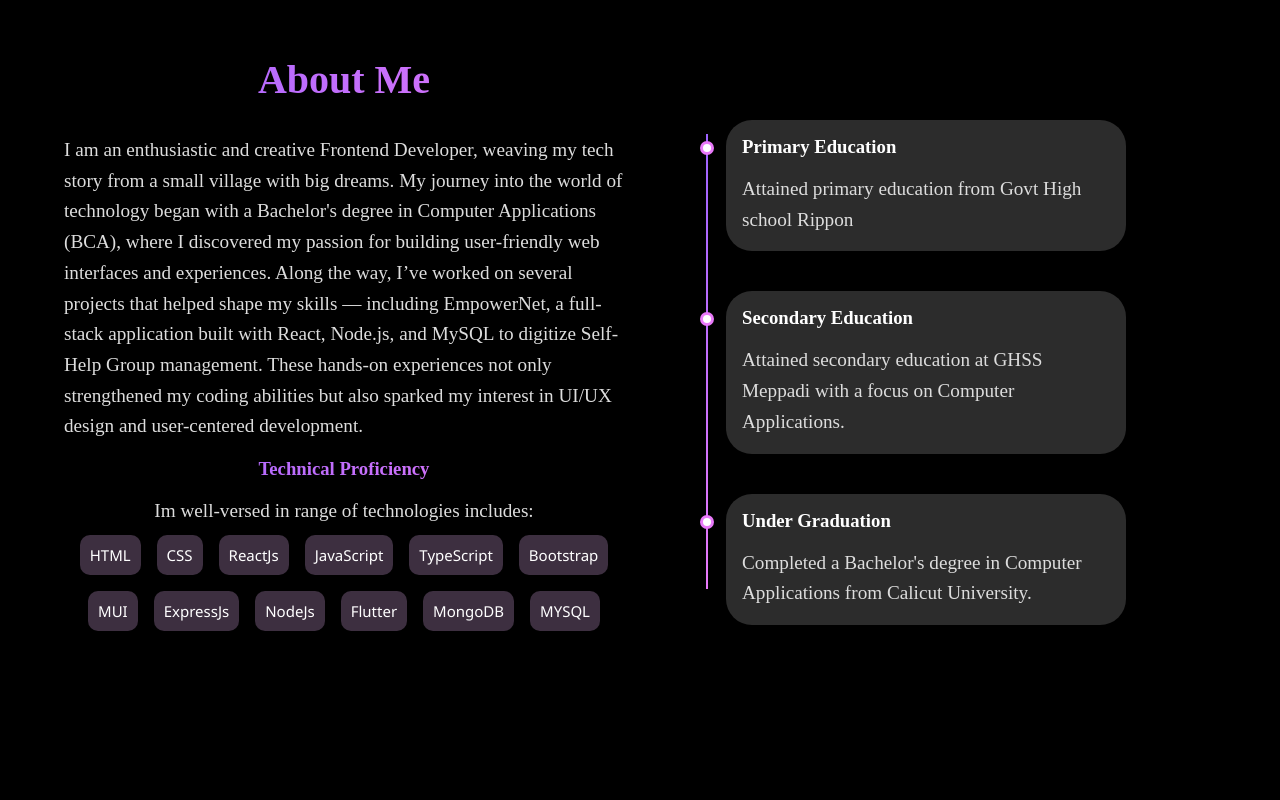
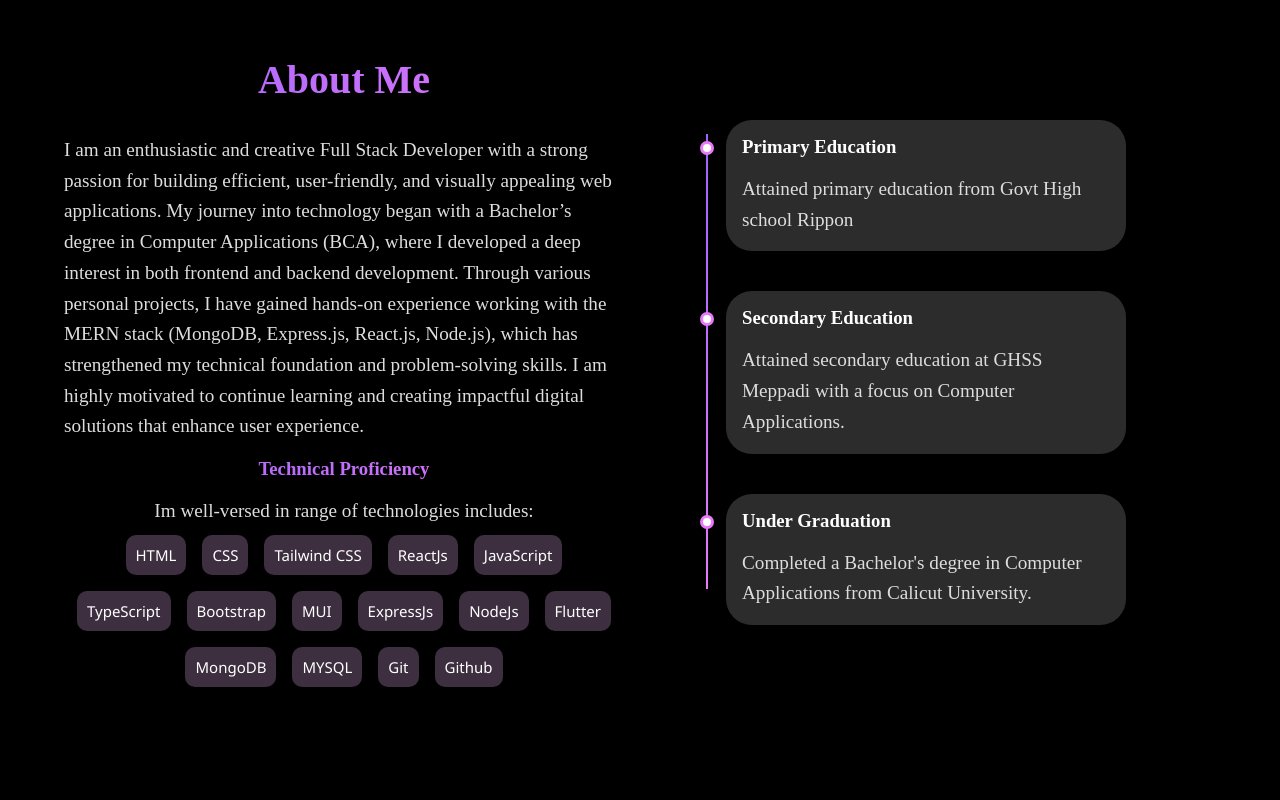
Before and after one commit to lubnafebin/portfolio, a React (Vite) app: page / in a window 1280 px wide. Shown: the part 840-1640 px from the top of the page. Built offline with nearby package versions, Linux system fonts and the light colour scheme.

Commit message:
updated about section and project description

```diff
--- a/src/pages/About.jsx
+++ b/src/pages/About.jsx
@@ -4,22 +4,21 @@ export default function About() {
       <div className="about-left">
         <h2>About Me</h2>
         <p>
-          I am an enthusiastic and creative Frontend Developer, weaving my tech
-          story from a small village with big dreams. My journey into the world
-          of technology began with a Bachelor's degree in Computer Applications
-          (BCA), where I discovered my passion for building user-friendly web
-          interfaces and experiences. Along the way, I’ve worked on several
-          projects that helped shape my skills — including EmpowerNet, a
-          full-stack application built with React, Node.js, and MySQL to
-          digitize Self-Help Group management. These hands-on experiences not
-          only strengthened my coding abilities but also sparked my interest in
-          UI/UX design and user-centered development.
+          I am an enthusiastic and creative Full Stack Developer with a strong passion
+          for building efficient, user-friendly, and visually appealing web applications.
+          My journey into technology began with a Bachelor’s degree in Computer Applications (BCA),
+          where I developed a deep interest in both frontend and backend development.
+          Through various personal projects, I have gained hands-on experience working with the
+          MERN stack (MongoDB, Express.js, React.js, Node.js), which has strengthened my technical
+          foundation and problem-solving skills. I am highly motivated to continue learning
+          and creating impactful digital solutions that enhance user experience.
         </p>
         <div className="skills-section">
           <h3>Technical Proficiency</h3>
           <p>Im well-versed in range of technologies includes:</p>
           <span className="d-inline-flex">HTML</span>
           <span className="d-inline-flex">CSS</span>
+          <span className="d-inline-flex">Tailwind CSS</span>
           <span className="d-inline-flex">ReactJs</span>
           <span className="d-inline-flex">JavaScript</span>
           <span className="d-inline-flex">TypeScript</span>
@@ -30,6 +29,8 @@ export default function About() {
           <span className="d-inline-flex">Flutter</span>
           <span className="d-inline-flex">MongoDB</span>
           <span className="d-inline-flex">MYSQL</span>
+          <span className="d-inline-flex">Git</span>
+          <span className="d-inline-flex">Github</span>
         </div>
       </div>
       <div className="about-right">
--- a/src/pages/Projects.jsx
+++ b/src/pages/Projects.jsx
@@ -62,7 +62,7 @@ export function Projects() {
     {
       title: "Netflix",
       description:
-        "This is a React-based web application that displays movies dynamically by fetching data from The Movie Database (TMDB) API.Users can explore different categories of movies and watch their trailers through YouTube integration. The project highlights dynamic rendering, API integration, and clean UI design.",
+        "This is a React-based web application that displays movies dynamically by fetching data from The Movie Database (TMDB) API.Users can explore different categories of movies and watch their trailers through YouTube integration.",
       tech: ["React", "CSS", "TMDB", "Git", "GitHub"],
       image: netflixImg,
       live: "https://netflix-lubnas-projects-1383a28b.vercel.app/",
```
